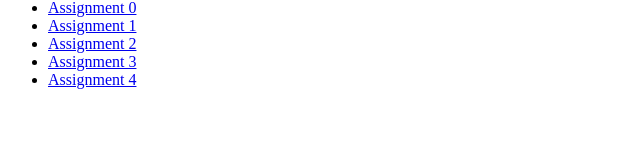
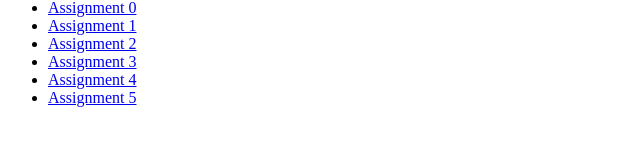
Before and after one commit to Nguyen-Andy-T/CSE-160, a plain HTML site: page index.html in a window 1280 px wide. Shown: the part 207-352 px from the top of the page, without its empty margins (0-640 px from the left). Drawn offline with Linux system fonts and the light colour scheme.

Commit message:
live update

```diff
--- a/index.html
+++ b/index.html
@@ -15,6 +15,7 @@
 		<li><a href="asg2/src/asg2.html">Assignment 2</a></li>
 		<li><a href="asg3/asg3.html">Assignment 3</a></li>
 		<li><a href="asg4/asg4.html">Assignment 4</a></li>
+		<li><a href="asg5/asg5.html">Assignment 5</a></li>
 
 	</ul>
 </body>
```
Also changed, not shown: asg5/asg5.html (+1 -1 lines).
